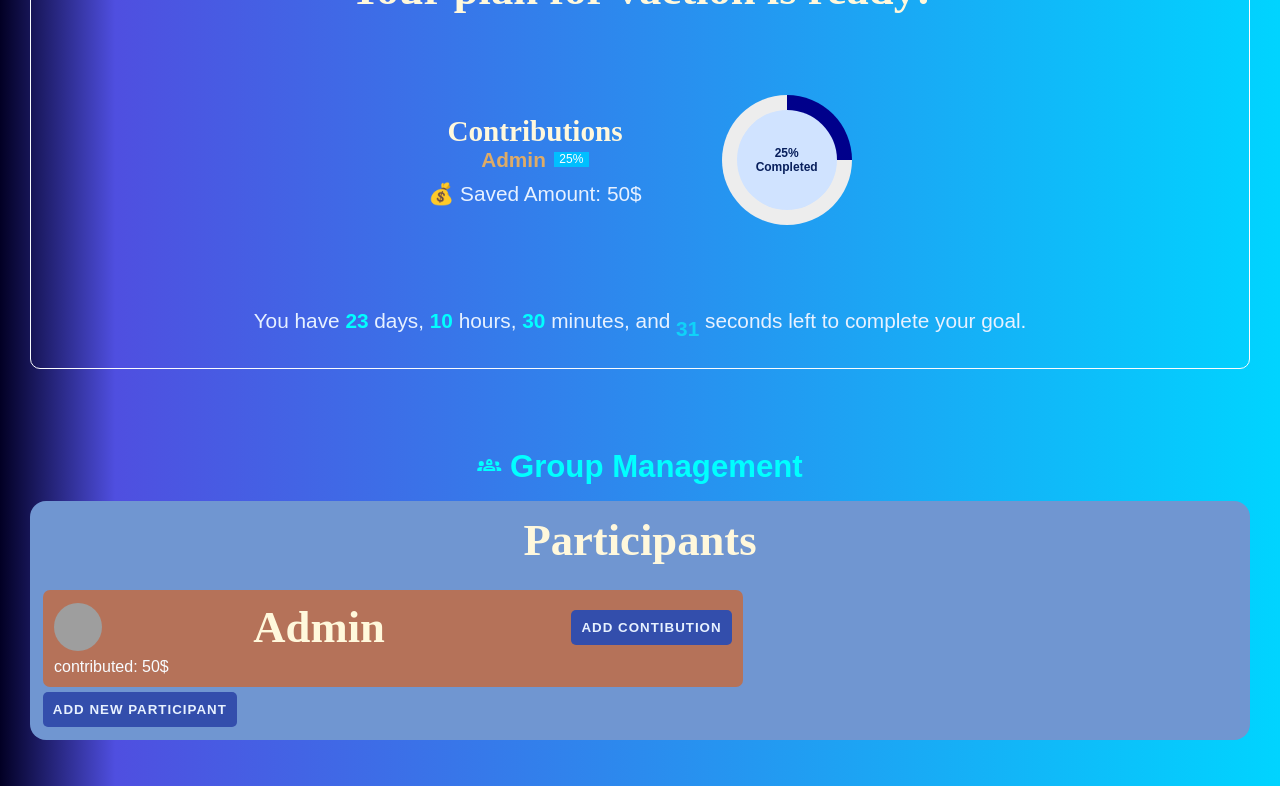
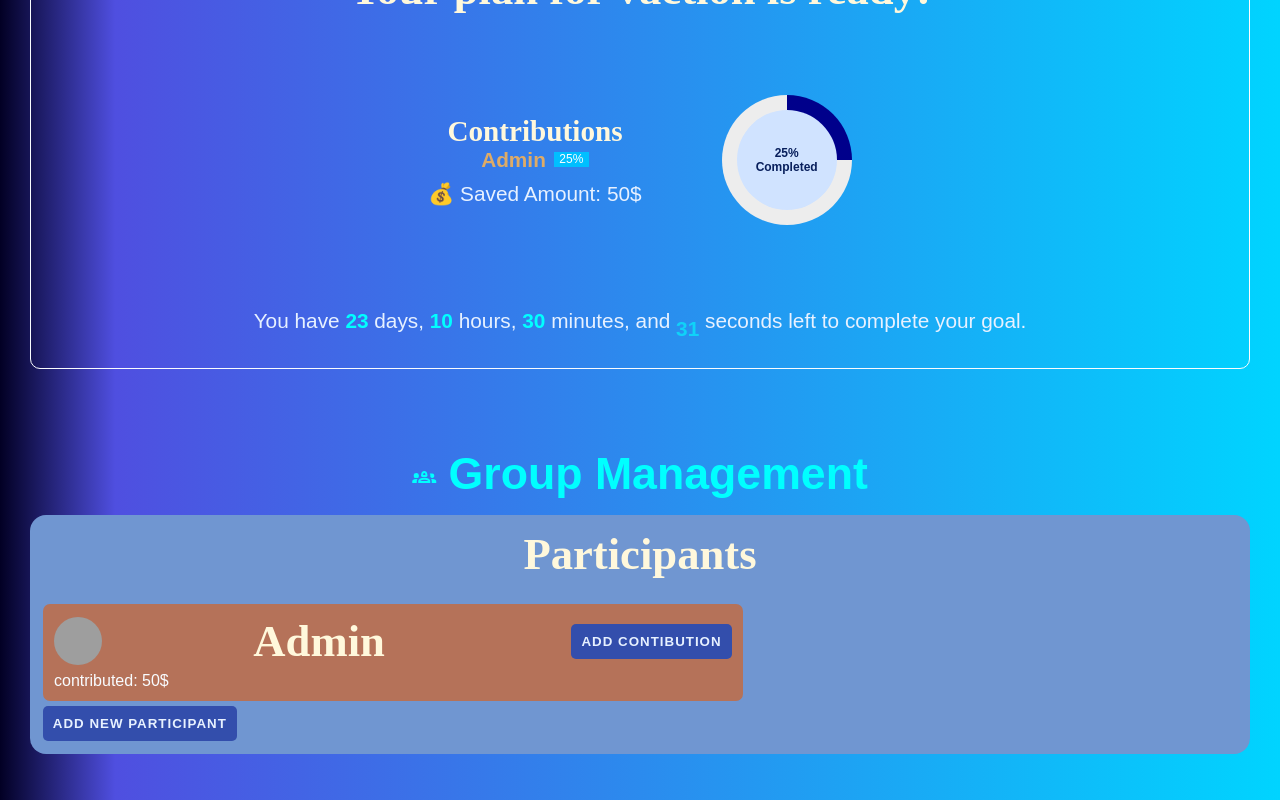
Before and after one commit to Johnnymedhane/Saving-Planer, a React (Create React App) app: page / in a window 1280 px wide. Shown: the part 525-1325 px from the top of the page. Built offline with nearby package versions, Linux system fonts and the light colour scheme; grey boxes are pictures that could not be loaded.

Commit message:
Update index.css

```diff
--- a/src/index.css
+++ b/src/index.css
@@ -40,7 +40,7 @@ h1{
   font-size: clamp(1.000rem, 0.185rem + 3.258vw, 3.625rem);
 }
 h2{
-  font-size: (1.000rem, 0.185rem + 3.258vw, 3.625rem);
+  font-size: clamp(1.000rem, 0.185rem + 3.258vw, 3.625rem);
 }
 h3{
   font-size: clamp(1.000rem, 0.185rem + 3.258vw, 3.235rem);
```
